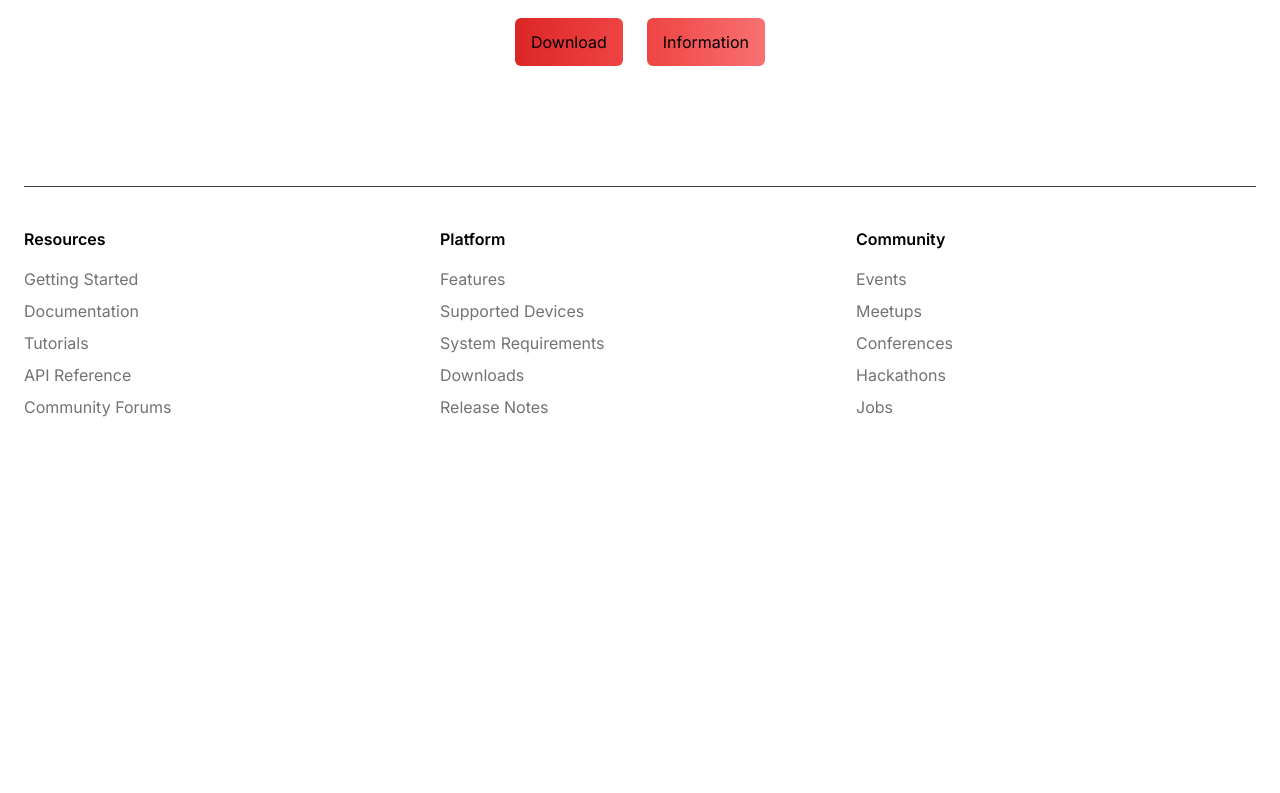
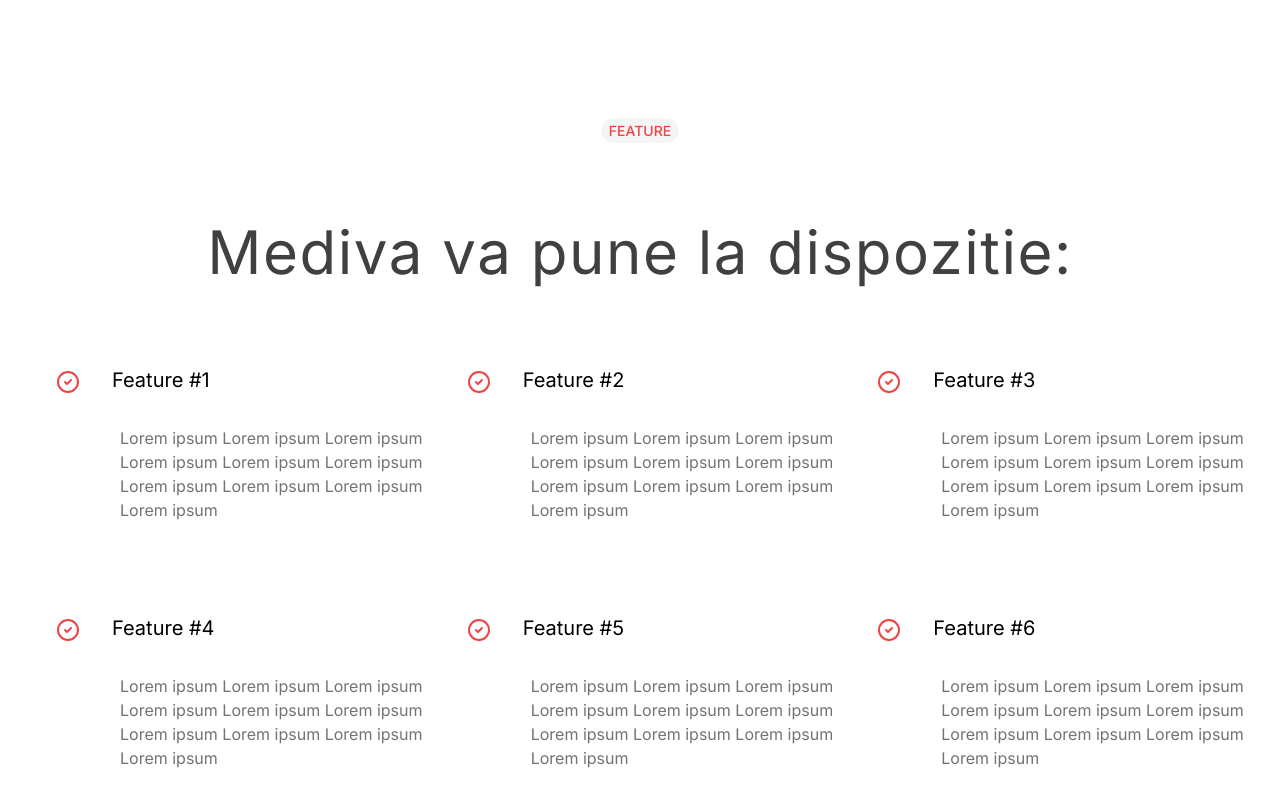
Before and after one commit to stack-bytes/mediva-website, a React (Vite) app: page / in a window 1280 px wide. Shown: the part 427-1220 px from the top of the page. Before the commit the page ends 886 px from the top, so only its background shows below. Built offline with nearby package versions, Linux system fonts and the light colour scheme.

Commit message:
Schimbari styling + feature-uri

```diff
--- a/src/App.jsx
+++ b/src/App.jsx
@@ -1,6 +1,7 @@
 import Herosection from "./components/Herosection";
 import Navbar from "./components/Navbar";
 import Footer from "./components/Footer";
+import Features from "./components/Features";
 
 const App = () => {
   return (
@@ -8,6 +9,7 @@
       <Navbar />
       <div className="max-w-7-xl mx-auto px-6 pt-20">
         <Herosection />
+        <Features />
         <Footer />
       </div>
     </>
--- /dev/null
+++ b/src/components/Features.jsx
@@ -0,0 +1,35 @@
+import { features } from "../constants";
+
+const FeatureSection = () => {
+  return (
+    <div className="relative mt-20 min-h-[800px] border-b border-neutral-800">
+      <div className="text-center">
+        <span className="h-6 rounded-full bg-neutral-100 px-2 py-1 text-sm font-medium uppercase text-red-500">
+          Feature
+        </span>
+        <h2 className="mt-10 text-3xl tracking-wide text-neutral-700 sm:text-5xl lg:mt-20 lg:text-6xl">
+          Mediva va pune la dispozitie:
+        </h2>
+      </div>
+      <div className="mt-10 flex flex-wrap lg:mt-20">
+        {features.map((feature, index) => (
+          <div key={index} className="w-full sm:w-1/2 lg:w-1/3">
+            <div className="flex">
+              <div className="mx-6 flex h-10 w-10 items-center justify-center rounded-full bg-white p-2 text-red-500">
+                {feature.icon}
+              </div>
+              <div>
+                <h5 className="mb-6 mt-1 text-xl">{feature.text}</h5>
+                <p className="text-md mb-20 p-2 text-neutral-500">
+                  {feature.description}
+                </p>
+              </div>
+            </div>
+          </div>
+        ))}
+      </div>
+    </div>
+  );
+};
+
+export default FeatureSection;
--- a/src/components/Footer.jsx
+++ b/src/components/Footer.jsx
@@ -2,7 +2,7 @@
 const Footer = () => {
   return (
     <footer className="mt-20 border-t border-neutral-700 py-10">
-      <div className="grid grid-cols-2 gap-4 lg:grid-cols-3">
+      <div className="grid grid-cols-1 gap-4 lg:grid-cols-3">
         <div>
           <h3 className="text-md mb-4 font-semibold">Resources</h3>
           <ul className="space-y-2">
--- a/src/components/Herosection.jsx
+++ b/src/components/Herosection.jsx
@@ -1,7 +1,7 @@
 const Herosection = () => {
   return (
     <div className="mt-6 flex flex-col items-center lg:mt-20">
-      <h1 className="lg:text-12xl sm:text-10xl bg-gradient-to-r from-red-700 to-red-300 bg-clip-text text-center text-9xl font-bold tracking-wide text-transparent">
+      <h1 className="lg:text-20xl bg-gradient-to-r from-red-700 to-red-300 bg-clip-text text-center text-5xl tracking-wide text-transparent sm:text-6xl">
         Mediva
       </h1>
       <p className="mt-5 max-w-4xl text-center text-2xl text-neutral-500">
--- a/src/components/Navbar.jsx
+++ b/src/components/Navbar.jsx
@@ -18,6 +18,10 @@
             <img className="mr-2 h-10 w-10" src={logo} alt="Logo" />
             <span className="text-xl tracking-tight sm:text-sm lg:text-xl">
               Mediva
+              <span className="text-sm font-thin tracking-tight sm:text-sm lg:text-xl">
+                {" "}
+                by StackBytes
+              </span>
             </span>
           </div>
           <ul className="ml-14 hidden space-x-12 lg:flex">
--- a/src/constants/index.jsx
+++ b/src/constants/index.jsx
@@ -1,9 +1,4 @@
-import { BotMessageSquare } from "lucide-react";
-import { BatteryCharging } from "lucide-react";
-import { Fingerprint } from "lucide-react";
-import { ShieldHalf } from "lucide-react";
-import { PlugZap } from "lucide-react";
-import { GlobeLock } from "lucide-react";
+import { CheckCircle2 } from "lucide-react";
 
 import user1 from "../assets/profile-pictures/user1.jpg";
 import user2 from "../assets/profile-pictures/user2.jpg";
@@ -60,40 +55,40 @@
 
 export const features = [
   {
-    icon: <BotMessageSquare />,
-    text: "Drag-and-Drop Interface",
+    icon: <CheckCircle2 />,
+    text: "Feature #1",
     description:
-      "Easily design and arrange your VR environments with a user-friendly drag-and-drop interface.",
+      "Lorem ipsum Lorem ipsum Lorem ipsum Lorem ipsum Lorem ipsum Lorem ipsum Lorem ipsum Lorem ipsum Lorem ipsum Lorem ipsum ",
   },
   {
-    icon: <Fingerprint />,
-    text: "Multi-Platform Compatibility",
+    icon: <CheckCircle2 />,
+    text: "Feature #2",
     description:
-      "Build VR applications that run seamlessly across multiple platforms, including mobile, desktop, and VR headsets.",
+      "Lorem ipsum Lorem ipsum Lorem ipsum Lorem ipsum Lorem ipsum Lorem ipsum Lorem ipsum Lorem ipsum Lorem ipsum Lorem ipsum ",
   },
   {
-    icon: <ShieldHalf />,
-    text: "Built-in Templates",
+    icon: <CheckCircle2 />,
+    text: "Feature #3",
     description:
-      "Jumpstart your VR projects with a variety of built-in templates for different types of applications and environments.",
+      "Lorem ipsum Lorem ipsum Lorem ipsum Lorem ipsum Lorem ipsum Lorem ipsum Lorem ipsum Lorem ipsum Lorem ipsum Lorem ipsum ",
   },
   {
-    icon: <BatteryCharging />,
-    text: "Real-Time Preview",
+    icon: <CheckCircle2 />,
+    text: "Feature #4",
     description:
-      "Preview your VR application in real-time as you make changes, allowing for quick iterations and adjustments.",
+      "Lorem ipsum Lorem ipsum Lorem ipsum Lorem ipsum Lorem ipsum Lorem ipsum Lorem ipsum Lorem ipsum Lorem ipsum Lorem ipsum ",
   },
   {
-    icon: <PlugZap />,
-    text: "Collaboration Tools",
+    icon: <CheckCircle2 />,
+    text: "Feature #5",
     description:
-      "Work together with your team in real-time on VR projects, enabling seamless collaboration and idea sharing.",
+      "Lorem ipsum Lorem ipsum Lorem ipsum Lorem ipsum Lorem ipsum Lorem ipsum Lorem ipsum Lorem ipsum Lorem ipsum Lorem ipsum ",
   },
   {
-    icon: <GlobeLock />,
-    text: "Analytics Dashboard",
+    icon: <CheckCircle2 />,
+    text: "Feature #6",
     description:
-      "Gain valuable insights into user interactions and behavior within your VR applications with an integrated analytics dashboard.",
+      "Lorem ipsum Lorem ipsum Lorem ipsum Lorem ipsum Lorem ipsum Lorem ipsum Lorem ipsum Lorem ipsum Lorem ipsum Lorem ipsum ",
   },
 ];
 
```
